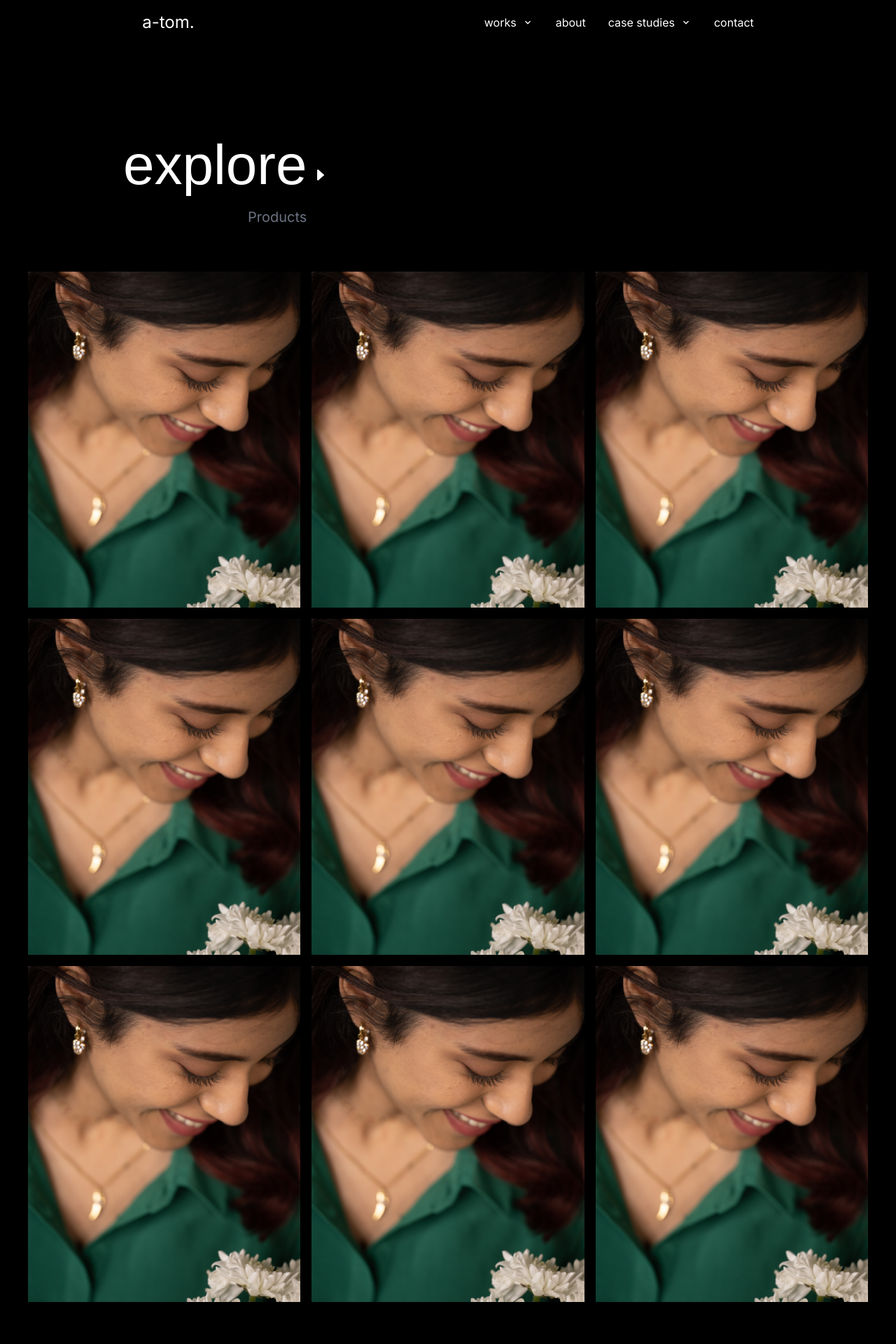
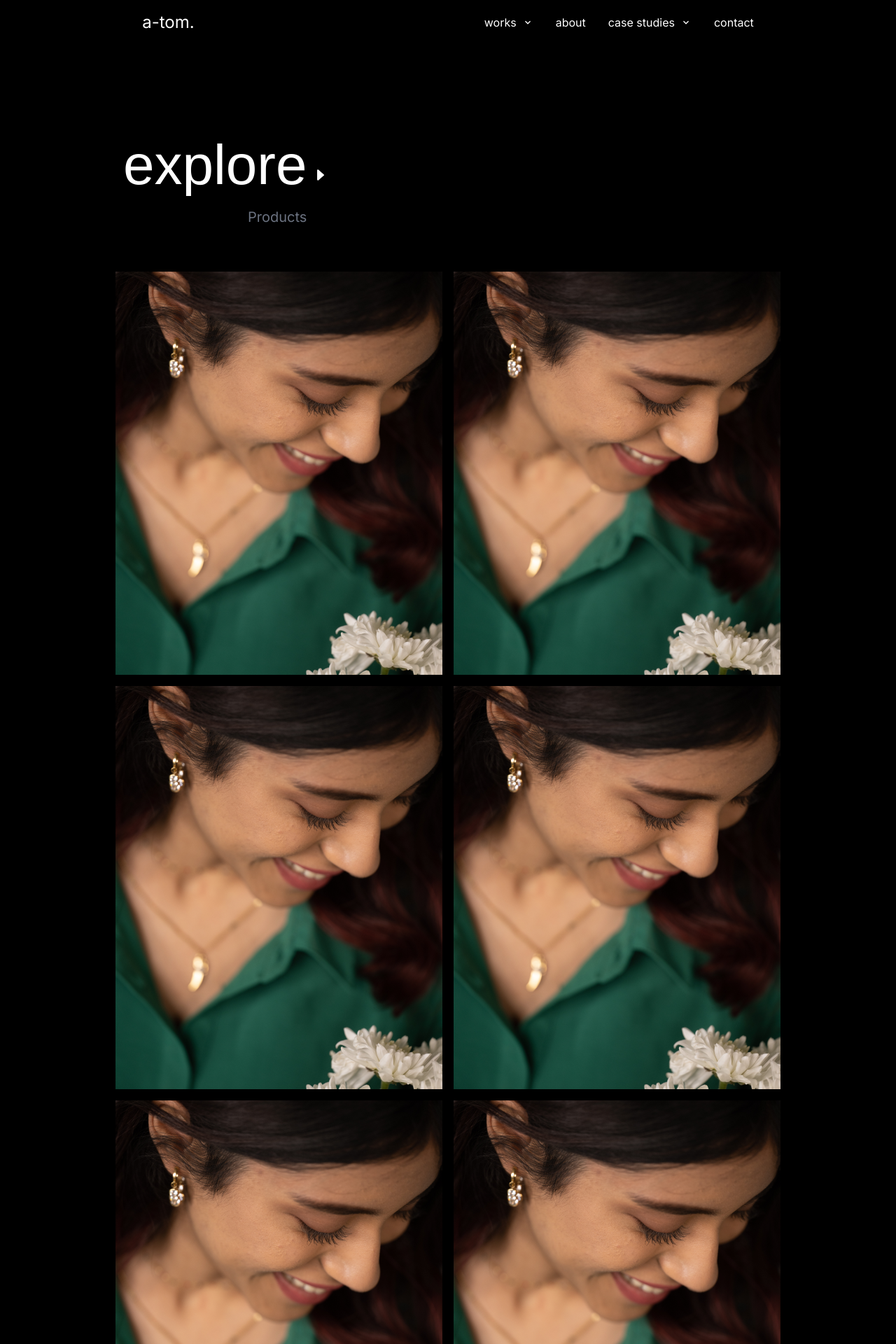
Before and after one commit to haseebbsal/craft9Studios, a Next.js app: page /products in a window 1280 px wide. Shown: the top 1920 px of the page at 70% size. Built offline with nearby package versions, Linux system fonts and the light colour scheme; a web font is replaced by a local one.

Commit message:
pushing files

```diff
--- a/src/app/products/page.tsx
+++ b/src/app/products/page.tsx
@@ -19,30 +19,30 @@ export default function Products() {
                     </div>
                 </div>
                 <div className="flex justify-center gap-4 flex-wrap">
-                    <div className="w-auto h-[30rem]">
+                    <div className="min-w-[20rem] min-h-[30rem]">
                         <Image  className="w-full h-full object-fill" src={'/images/products/individual.png'} width={100} height={250} alt="individual"/>
                     </div>
-                    <div className="w-auto h-[30rem]">
+                    <div className="min-w-[20rem] min-h-[30rem]">
                         <Image className="w-full h-full object-fill" src={'/images/products/individual.png'} width={100} height={250} alt="individual" />
                     </div>
-                    <div className="w-auto h-[30rem]">
+                    <div className="min-w-[20rem] min-h-[30rem]">
                         <Image className="w-full h-full object-fill" src={'/images/products/individual.png'} width={100} height={250} alt="individual" />
                     </div>
-                    <div className="w-auto h-[30rem]">
+                    <div className="min-w-[20rem] min-h-[30rem]">
                         <Image className="w-full h-full object-fill" src={'/images/products/individual.png'} width={100} height={250} alt="individual" />
                     </div>
-                    <div className="w-auto h-[30rem]">
+                    <div className="min-w-[20rem] min-h-[30rem]">
                         <Image className="w-full h-full object-fill" src={'/images/products/individual.png'} width={100} height={250} alt="individual" />
                     </div>
-                    <div className="w-auto h-[30rem]">
+                    <div className="min-w-[20rem] min-h-[30rem]">
                         <Image className="w-full h-full object-fill" src={'/images/products/individual.png'} width={100} height={250} alt="individual" />
-                    </div><div className="w-auto h-[30rem]">
+                    </div><div className="min-w-[20rem] min-h-[30rem]">
                         <Image className="w-full h-full object-fill" src={'/images/products/individual.png'} width={100} height={250} alt="individual" />
                     </div>
-                    <div className="w-auto h-[30rem]">
+                    <div className="min-w-[20rem] min-h-[30rem]">
                         <Image className="w-full h-full object-fill" src={'/images/products/individual.png'} width={100} height={250} alt="individual" />
                     </div>
-                    <div className="w-auto h-[30rem]">
+                    <div className="min-w-[20rem] min-h-[30rem]">
                         <Image className="w-full h-full object-fill" src={'/images/products/individual.png'} width={100} height={250} alt="individual" />
                     </div>
                 </div>
```
